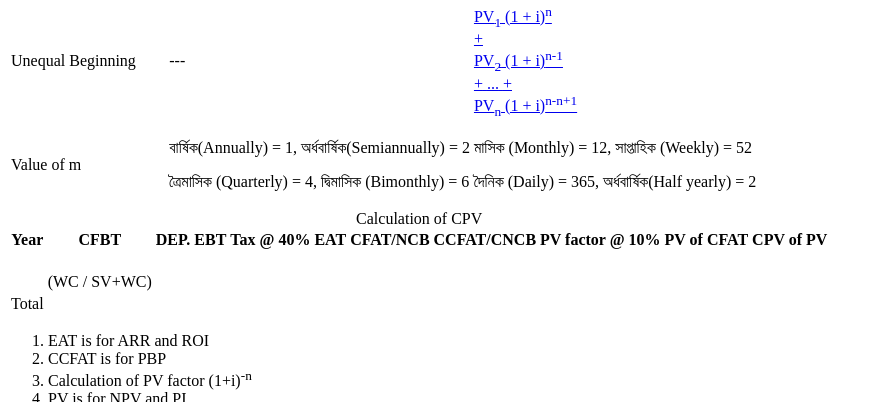
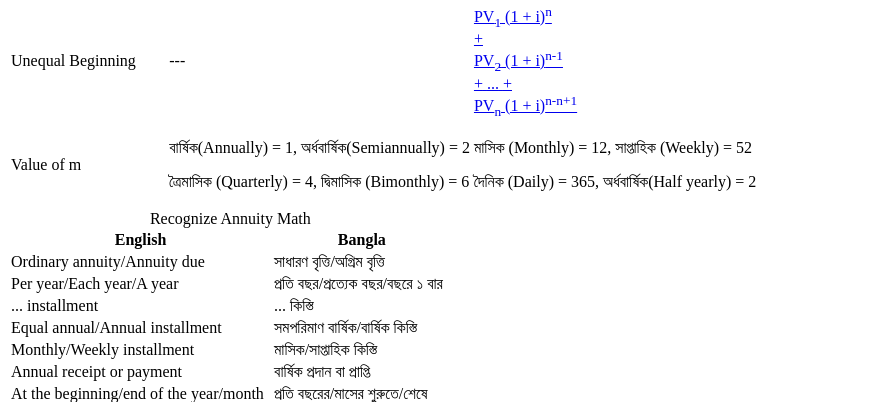
Before and after one commit to itsmacr8/itsmac-notes, a Python web app: template src/templates/first_year/principles_of_finance.html in a window 1280 px wide. Shown: the part 6098-6500 px from the top of the page, without its empty margins (0-880 px from the left). Run offline with Jinja, Linux system fonts and the light colour scheme; the template is opened without the code that fills it, so the values that code supplies are empty.

Commit message:
Recognize Annuity Math of Time Value of Money.

```diff
--- a/src/templates/first_year/principles_of_finance.html
+++ b/src/templates/first_year/principles_of_finance.html
@@ -384,6 +384,61 @@
             <article>
                 <div class="responsive-table">
                     <table class="table text-center finance-rule-table">
+                        <caption>Recognize Annuity Math</caption>
+                        <thead>
+                            <tr>
+                                <th>English</th>
+                                <th>Bangla</th>
+                            </tr>
+                        </thead>
+                        <tbody>
+                            <tr>
+                                <td>Ordinary annuity/Annuity due</td>
+                                <td>সাধারণ বৃত্তি/অগ্রিম বৃত্তি</td>
+                            </tr>
+                            <tr>
+                                <td>Per year/Each year/A year</td>
+                                <td>প্রতি বছর/প্রত্যেক বছর/বছরে ১ বার</td>
+                            </tr>
+                            <tr>
+                                <td>... installment</td>
+                                <td>... কিস্তি</td>
+                            </tr>
+                            <tr>
+                                <td>Equal annual/Annual installment</td>
+                                <td>সমপরিমাণ বার্ষিক/বার্ষিক কিস্তি</td>
+                            </tr>
+                            <tr>
+                                <td>Monthly/Weekly installment</td>
+                                <td>মাসিক/সাপ্তাহিক কিস্তি</td>
+                            </tr>
+                            <tr>
+                                <td>Annual receipt or payment</td>
+                                <td>বার্ষিক প্রদান বা প্রাপ্তি</td>
+                            </tr>
+                            <tr>
+                                <td>At the beginning/end of the year/month</td>
+                                <td>প্রতি বছরের/মাসের শুরুতে/শেষে</td>
+                            </tr>
+                            <tr>
+                                <td>Each month/Every month</td>
+                                <td>প্রতি মাসে</td>
+                            </tr>
+                            <tr>
+                                <td>Payable once in every three/four months</td>
+                                <td>প্রতি তিন/চার মাসে একবার পরিশোধ্য</td>
+                            </tr>
+                        </tbody>
+                    </table>
+                </div>
+                <ol>
+                    <li>কোনো একটি চুক্তি বা ঘটনার ১ বছর পর থেকে বা আগামী বছর থেকে কিস্তি শুরু হবে বললে সাধারণ বৃত্তির সূত্র ব্যবহৃত হবে। (যেমন : After one year, From next year, End of the year প্রভৃতি।)</li>
+                    <li>অগ্রিম বৃত্তি বা প্রশ্নে যদি বলা হয় যে, এখন থেকেই বা তাৎক্ষণিকভাবে কিস্তি প্রদান করা হবে তাহলে অগ্রিম বৃত্তির সূত্র ব্যবহার করতে হবে। (যেমন: Now, Beginning of the year, Immediately প্রভৃতি।)</li>
+                </ol>
+            </article>
+            <article>
+                <div class="responsive-table">
+                    <table class="table text-center finance-rule-table">
                         <caption>Calculation of CPV</caption>
                         <thead>
                             <tr>
```
